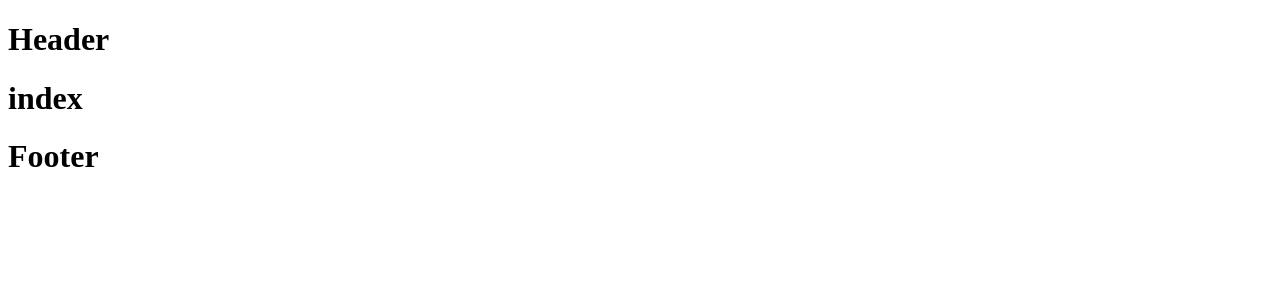
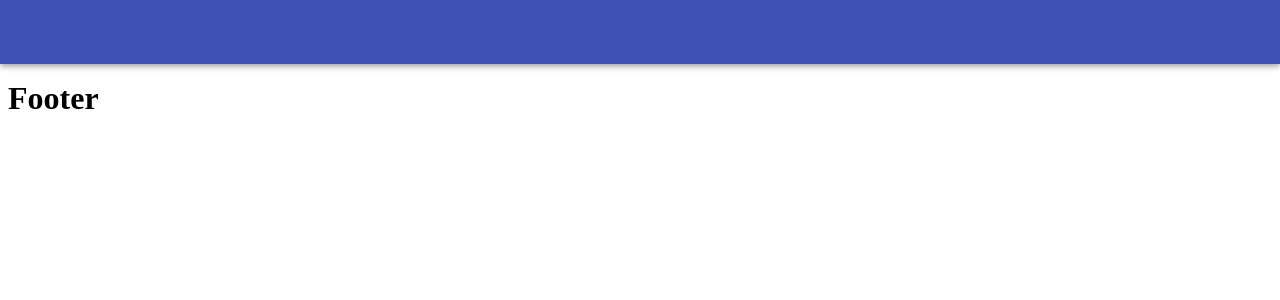
Before and after one commit to dkitaw/react_material_ui, a React (Create React App) app in the folder 01_demo_one/: page / in a window 1280 px wide. Shown: the top 300 px of the page. Built offline with nearby package versions, Linux system fonts and the light colour scheme.

Commit message:
AppBar added

```diff
--- a/01_demo_one/package.json
+++ b/01_demo_one/package.json
@@ -3,6 +3,8 @@
   "version": "0.1.0",
   "private": true,
   "dependencies": {
+    "@material-ui/core": "^3.7.0",
+    "@material-ui/icons": "^3.0.1",
     "react": "^16.7.0",
     "react-dom": "^16.7.0",
     "react-scripts": "2.1.1"
--- a/01_demo_one/src/components/Layouts/Header.js
+++ b/01_demo_one/src/components/Layouts/Header.js
@@ -1,9 +1,12 @@
 import React from 'react';
+import { AppBar, Toolbar } from '@material-ui/core'
 
 export default props => {
   return (
-    <div>
-      <h1>Header</h1>
-    </div>
+    <AppBar >
+        <Toolbar>
+
+        </Toolbar>
+      </AppBar>
   );
 };
```
Also changed, not shown: 1 other file (tests, documents, lock files or other folders).
